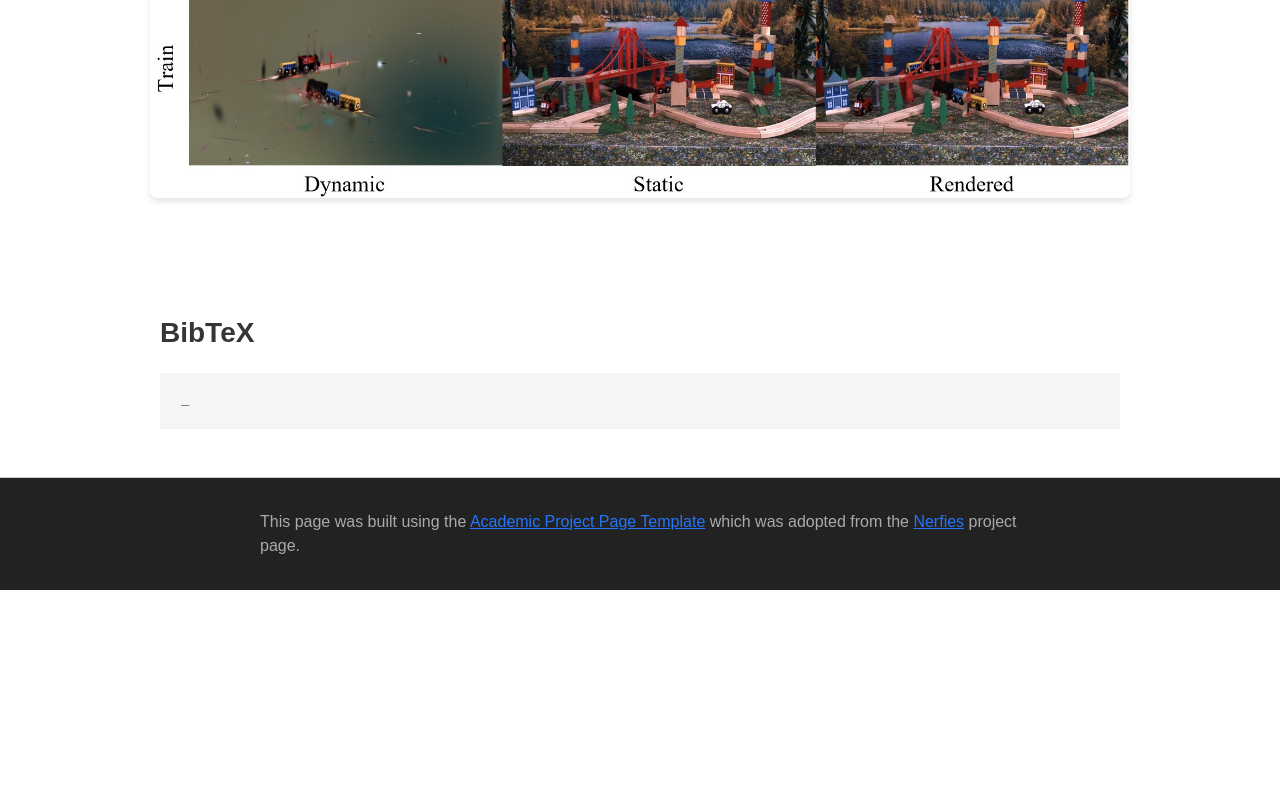
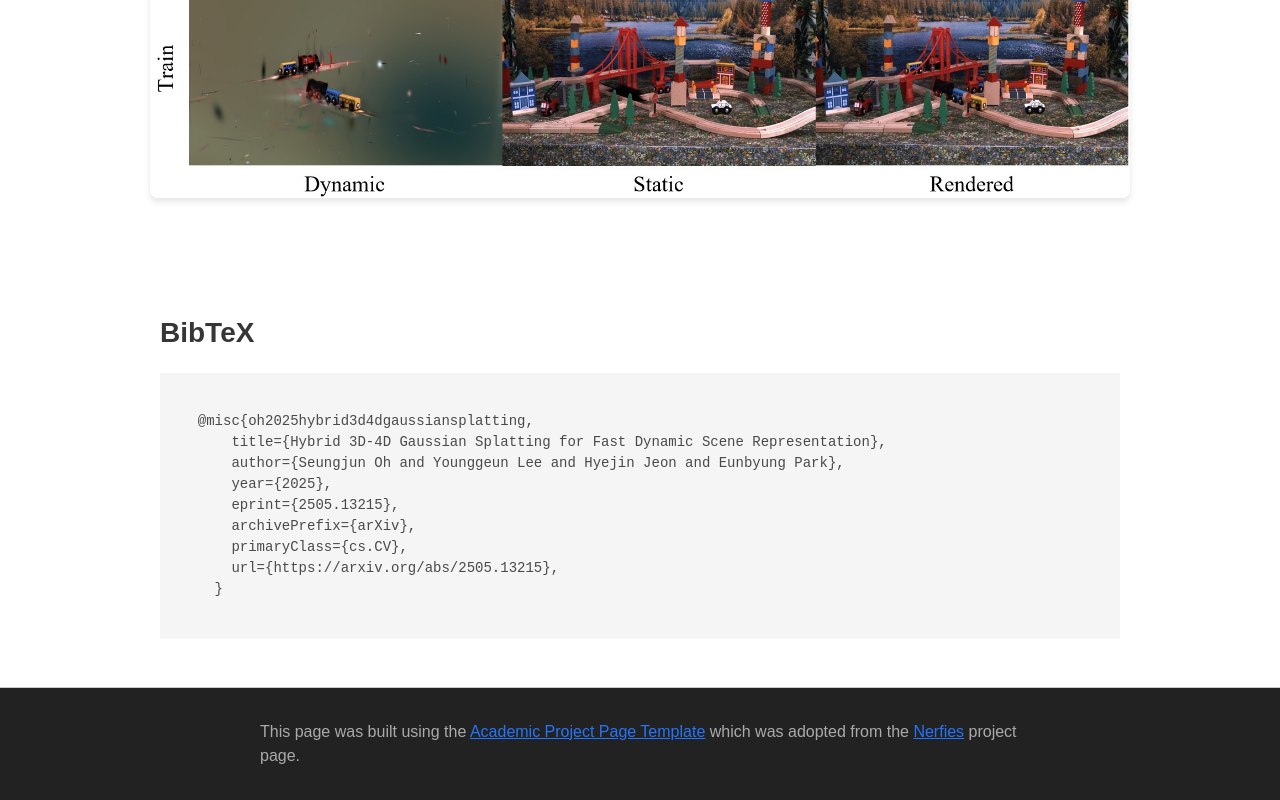
Before and after one commit to ohsngjun/3D-4DGS, a plain HTML site: page index.html in a window 1280 px wide. Shown: the part 3507-4307 px from the top of the page. Before the commit the page ends 4097 px from the top, so only its background shows below. Drawn offline with nearby package versions, Linux system fonts and the light colour scheme; some icons are missing.

Commit message:
Update index.html

```diff
--- a/index.html
+++ b/index.html
@@ -118,7 +118,7 @@
             </div>
             <div class="publication-links" style="margin-top: 1rem;">
               <span class="link-block">
-                <a href="https://arxiv.org/pdf/<ARXIV PAPER ID>.pdf" target="_blank"
+                <a href="https://arxiv.org/abs/2505.13215" target="_blank"
                    class="external-link button is-normal is-rounded is-dark">
                   <span class="icon">
                     <i class="fas fa-file-pdf"></i>
@@ -243,7 +243,17 @@
   <section class="section" id="BibTeX">
     <div class="container is-max-desktop content">
       <h2 class="title">BibTeX</h2>
-      <pre><code>_</code></pre>
+      <pre><code>
+  @misc{oh2025hybrid3d4dgaussiansplatting,
+      title={Hybrid 3D-4D Gaussian Splatting for Fast Dynamic Scene Representation},
+      author={Seungjun Oh and Younggeun Lee and Hyejin Jeon and Eunbyung Park},
+      year={2025},
+      eprint={2505.13215},
+      archivePrefix={arXiv},
+      primaryClass={cs.CV},
+      url={https://arxiv.org/abs/2505.13215},
+    }
+      </code></pre>
     </div>
   </section>
 
```
